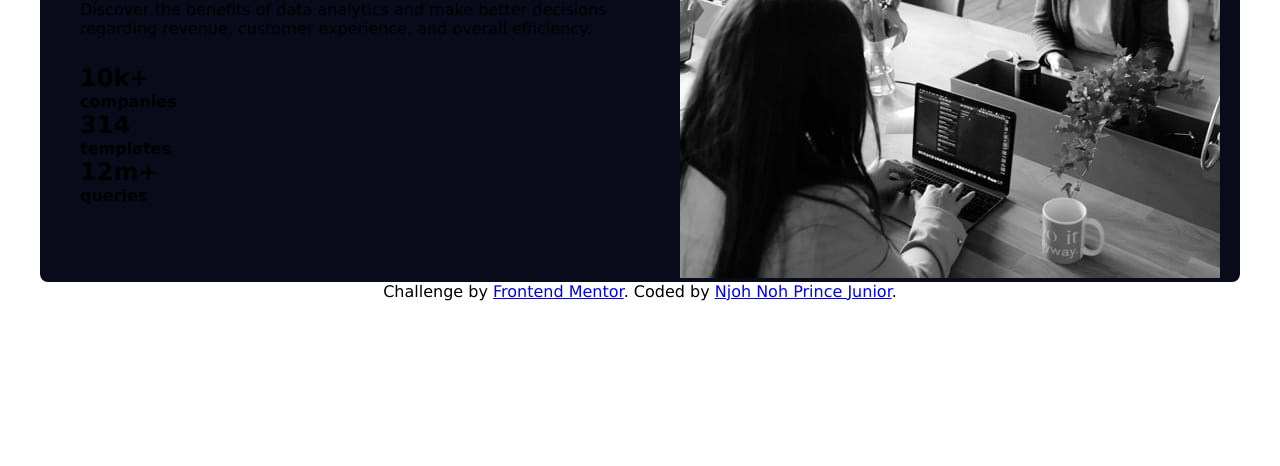
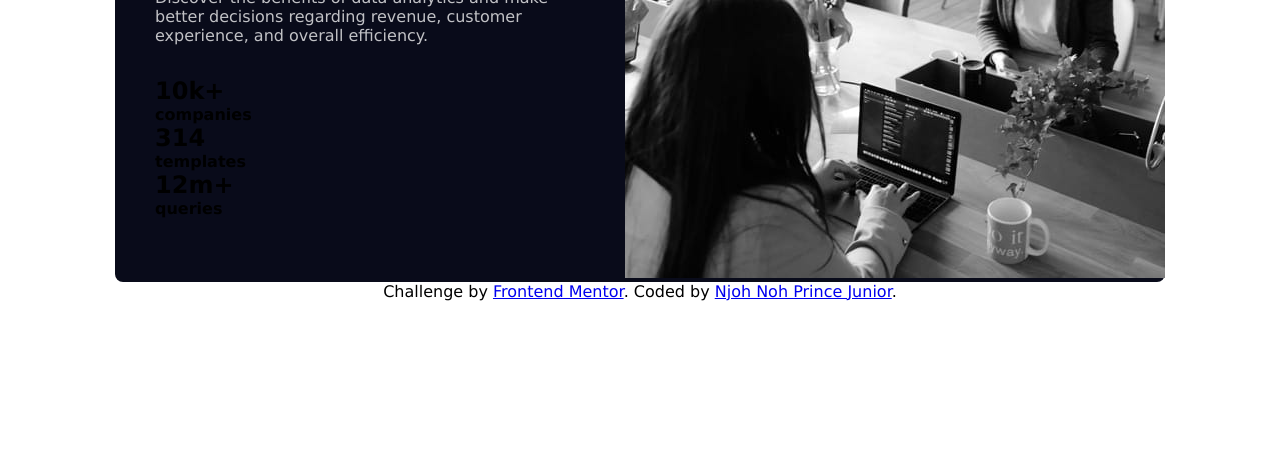
Before and after one commit to NNPJCodes/Frontend-Mentor-Projects, a plain HTML site: page Project_1/stats-preview-card-component-main/index.html in a window 1280 px wide. Shown: the part 334-800 px from the top of the page. Drawn offline with Linux system fonts and the light colour scheme.

Commit message:
paragraph style

```diff
--- a/Project_1/stats-preview-card-component-main/styles/style.css
+++ b/Project_1/stats-preview-card-component-main/styles/style.css
@@ -30,7 +30,7 @@ body {
 }
 
 .container {
-    width: 1200px;
+    width: 1050px;
     display: flex;
     display: -ms-flexbox;
     background: var(--dark-blue);
@@ -60,12 +60,14 @@ body {
 }
 
 .text-content .description {
-    margin-bottom: 1.6rem;
+    margin-bottom: 2rem;
 }
 
 .text-content .description p {
+    color: var(--paragraph-white-color);
+}
 
-}
+.text-content .stats-area
 
 .image-section {
     /* background: linear-gradient(hsla(277, 64%, 61%, 0.75), hsla(277, 64%, 61%, 0.75));
```
